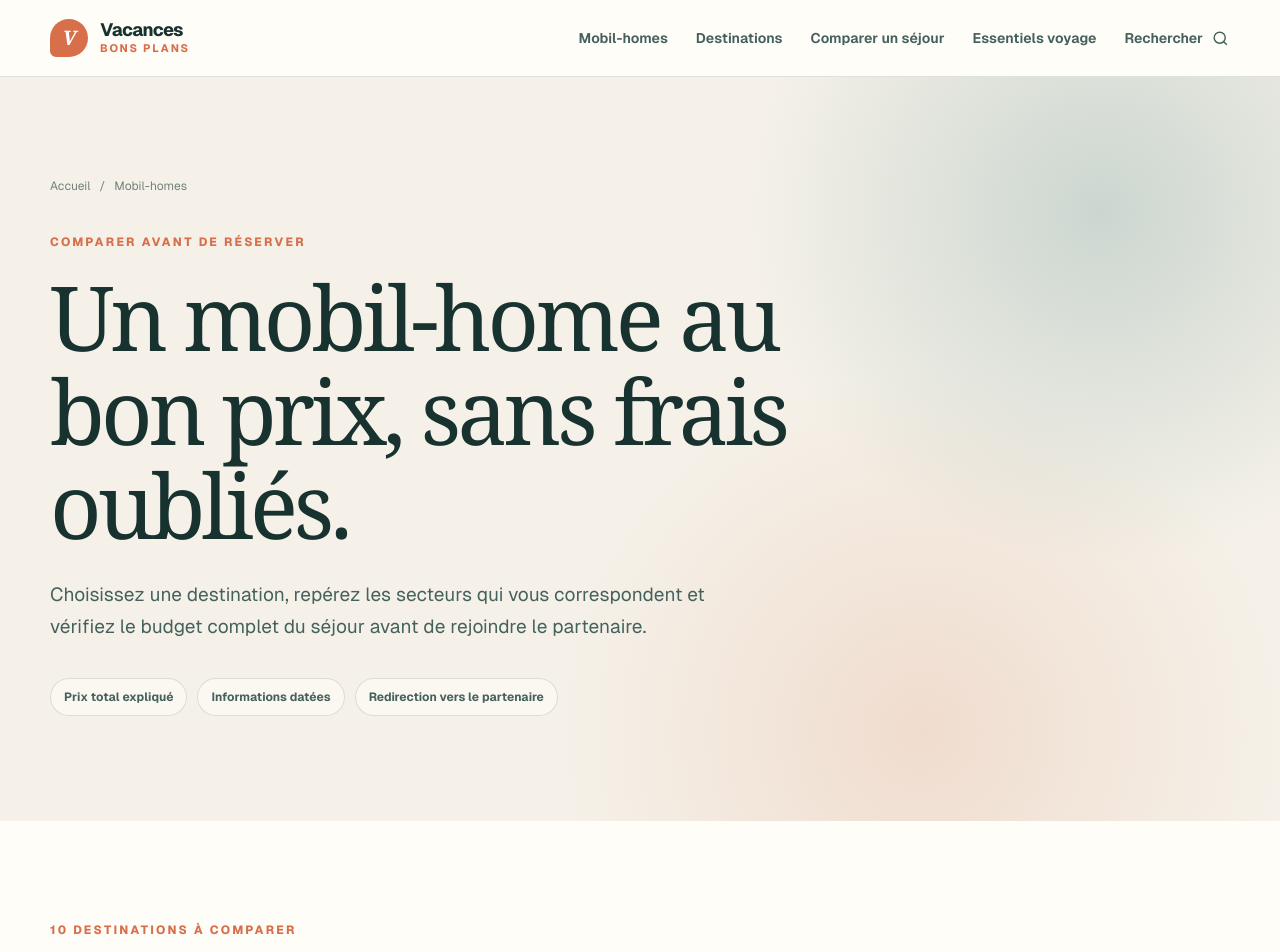
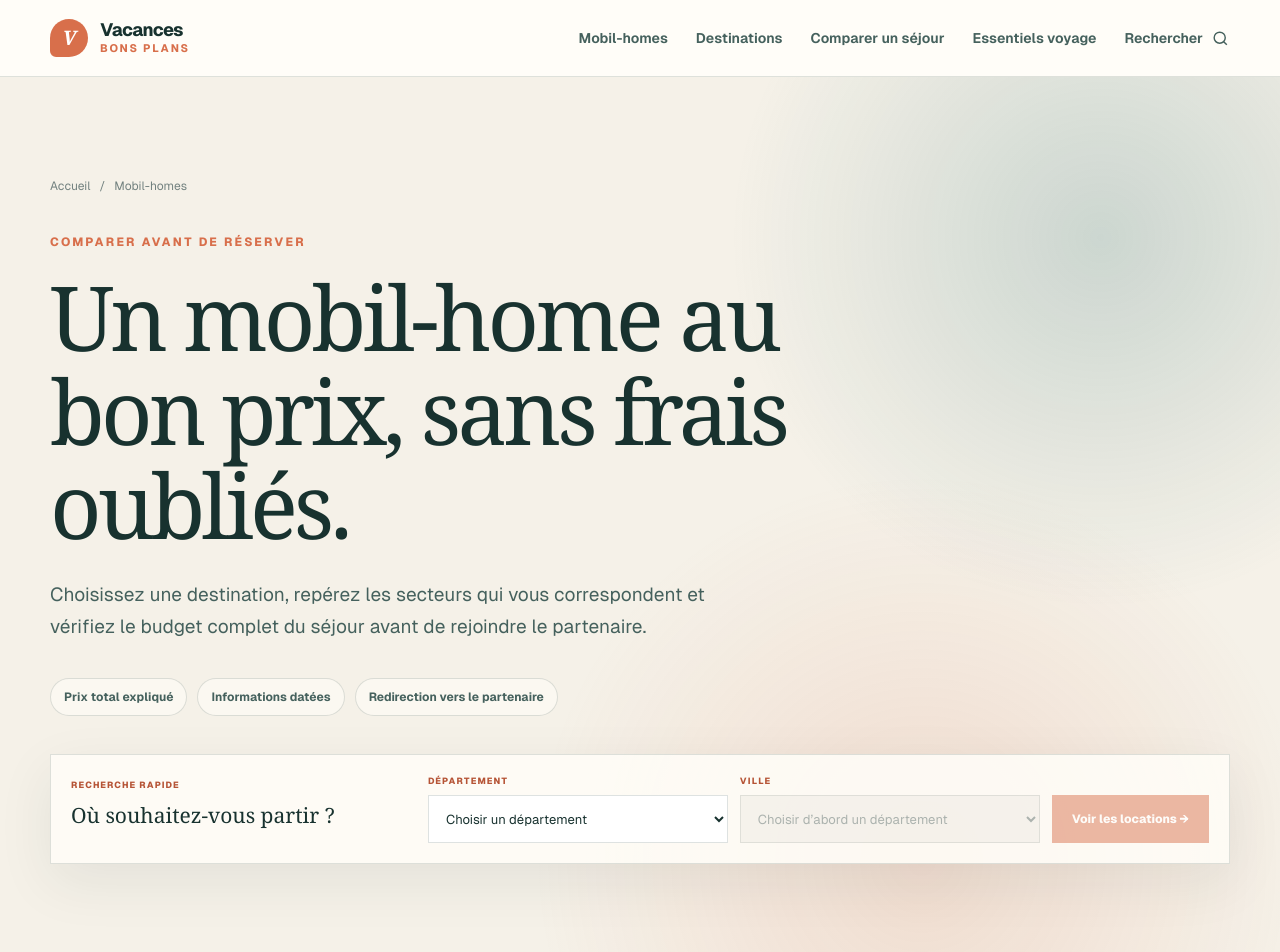
Before and after one commit to selenevoyance14-svg/vacances-bons-plans-, a Next.js app: page /mobil-home in a window 1280 px wide. Shown: the top 952 px of the page. Built offline with nearby package versions, Linux system fonts and the light colour scheme.

Commit message:
Ajoute le sélecteur département et ville

```diff
--- /dev/null
+++ b/src/app/components/MobilHomeDestinationSelector.tsx
@@ -0,0 +1,78 @@
+"use client";
+
+import { useRouter } from "next/navigation";
+import { useState } from "react";
+
+type DestinationOption = {
+  slug: string;
+  name: string;
+  cities: Array<{ slug: string; name: string }>;
+};
+
+export default function MobilHomeDestinationSelector({
+  destinations,
+}: {
+  destinations: DestinationOption[];
+}) {
+  const router = useRouter();
+  const [department, setDepartment] = useState("");
+  const [city, setCity] = useState("");
+  const selectedDepartment = destinations.find((item) => item.slug === department);
+
+  function submit(event: React.FormEvent<HTMLFormElement>) {
+    event.preventDefault();
+    if (!department) return;
+    router.push(city ? `/mobil-home/${department}/${city}` : `/mobil-home/${department}`);
+  }
+
+  return (
+    <form className="destination-selector" onSubmit={submit}>
+      <div className="destination-selector-heading">
+        <span>Recherche rapide</span>
+        <strong>Où souhaitez-vous partir ?</strong>
+      </div>
+      <label>
+        <span>Département</span>
+        <select
+          value={department}
+          onChange={(event) => {
+            setDepartment(event.target.value);
+            setCity("");
+          }}
+          required
+        >
+          <option value="">Choisir un département</option>
+          {destinations.map((destination) => (
+            <option key={destination.slug} value={destination.slug}>
+              {destination.name}
+            </option>
+          ))}
+        </select>
+      </label>
+      <label>
+        <span>Ville</span>
+        <select
+          value={city}
+          onChange={(event) => setCity(event.target.value)}
+          disabled={!selectedDepartment || selectedDepartment.cities.length === 0}
+        >
+          <option value="">
+            {selectedDepartment?.cities.length
+              ? "Toutes les villes"
+              : department
+                ? "Voir tout le département"
+                : "Choisir d’abord un département"}
+          </option>
+          {selectedDepartment?.cities.map((item) => (
+            <option key={item.slug} value={item.slug}>
+              {item.name}
+            </option>
+          ))}
+        </select>
+      </label>
+      <button type="submit" disabled={!department}>
+        Voir les locations <span aria-hidden>→</span>
+      </button>
+    </form>
+  );
+}
--- a/src/app/globals.css
+++ b/src/app/globals.css
@@ -909,6 +909,73 @@ img {
   color: var(--ink-soft);
   font-size: 12px;
   font-weight: 700;
+}
+
+.destination-selector {
+  display: grid;
+  grid-template-columns: 1.15fr 1fr 1fr auto;
+  gap: 12px;
+  align-items: end;
+  margin-top: 38px;
+  padding: 20px;
+  border: 1px solid var(--line);
+  background: rgba(255, 253, 248, 0.88);
+  box-shadow: 0 18px 55px rgba(24, 50, 47, 0.08);
+}
+
+.destination-selector-heading span,
+.destination-selector label > span {
+  display: block;
+  margin-bottom: 7px;
+  color: var(--terracotta-dark);
+  font-size: 9px;
+  font-weight: 800;
+  letter-spacing: 0.12em;
+  text-transform: uppercase;
+}
+
+.destination-selector-heading strong {
+  display: block;
+  padding-bottom: 12px;
+  color: var(--ink);
+  font-family: Georgia, serif;
+  font-size: 21px;
+  font-weight: 400;
+}
+
+.destination-selector select {
+  width: 100%;
+  min-height: 48px;
+  padding: 0 38px 0 13px;
+  border: 1px solid var(--line);
+  border-radius: 0;
+  background: white;
+  color: var(--ink);
+  font: inherit;
+  font-size: 13px;
+}
+
+.destination-selector select:disabled {
+  color: #8a9592;
+  background: #f2efe8;
+}
+
+.destination-selector button {
+  min-height: 48px;
+  padding: 0 20px;
+  border: 0;
+  background: var(--terracotta);
+  color: white;
+  cursor: pointer;
+  font: inherit;
+  font-size: 12px;
+  font-weight: 800;
+  white-space: nowrap;
+}
+
+.destination-selector button:disabled {
+  cursor: not-allowed;
+  opacity: 0.48;
 }
 
 .destination-directory {
@@ -1663,6 +1730,9 @@ img {
 }
 
 @media (max-width: 960px) {
+  .destination-selector { grid-template-columns: 1fr 1fr; }
+  .destination-selector-heading { grid-column: 1 / -1; }
+  .destination-selector button { grid-column: 1 / -1; }
   .partner-offer-grid { grid-template-columns: repeat(2,minmax(0,1fr)); }
   .city-intro-grid { grid-template-columns: 1fr; gap: 42px; }
   .city-link-grid { grid-template-columns: repeat(2,minmax(0,1fr)); }
@@ -1756,6 +1826,9 @@ img {
 }
 
 @media (max-width: 640px) {
+  .destination-selector { grid-template-columns: 1fr; padding: 17px; }
+  .destination-selector-heading,
+  .destination-selector button { grid-column: auto; }
   .partner-offer-grid { grid-template-columns: 1fr; }
   .city-hero { min-height: 590px; }
   .city-hero-shade { background: linear-gradient(0deg,rgba(11,35,31,.94) 8%,rgba(11,35,31,.68) 70%,rgba(11,35,31,.25)); }
--- a/src/app/mobil-home/page.tsx
+++ b/src/app/mobil-home/page.tsx
@@ -3,6 +3,8 @@ import Image from "next/image";
 import Link from "next/link";
 import { mobilHomeDestinations } from "@/lib/mobilHomeDestinations";
 import { suncampOffersByDepartment, suncampVarOffers } from "@/lib/suncampOffers";
+import { getCityGuidesForDepartment } from "@/lib/cityGuides";
+import MobilHomeDestinationSelector from "@/app/components/MobilHomeDestinationSelector";
 
 export const metadata: Metadata = {
   title: "Location de mobil-home pas cher : destinations et vrais prix",
@@ -12,6 +14,14 @@ export const metadata: Metadata = {
 };
 
 export default function MobilHomePage() {
+  const selectorDestinations = mobilHomeDestinations.map((destination) => ({
+    slug: destination.slug,
+    name: `${destination.departmentNumber} · ${destination.name}`,
+    cities: getCityGuidesForDepartment(destination.slug).map((city) => ({
+      slug: city.slug,
+      name: city.name,
+    })),
+  }));
   const jsonLd = {
     "@context": "https://schema.org",
     "@type": "CollectionPage",
@@ -56,6 +66,7 @@ export default function MobilHomePage() {
             <span>Informations datées</span>
             <span>Redirection vers le partenaire</span>
           </div>
+          <MobilHomeDestinationSelector destinations={selectorDestinations} />
         </div>
       </section>
 
```
